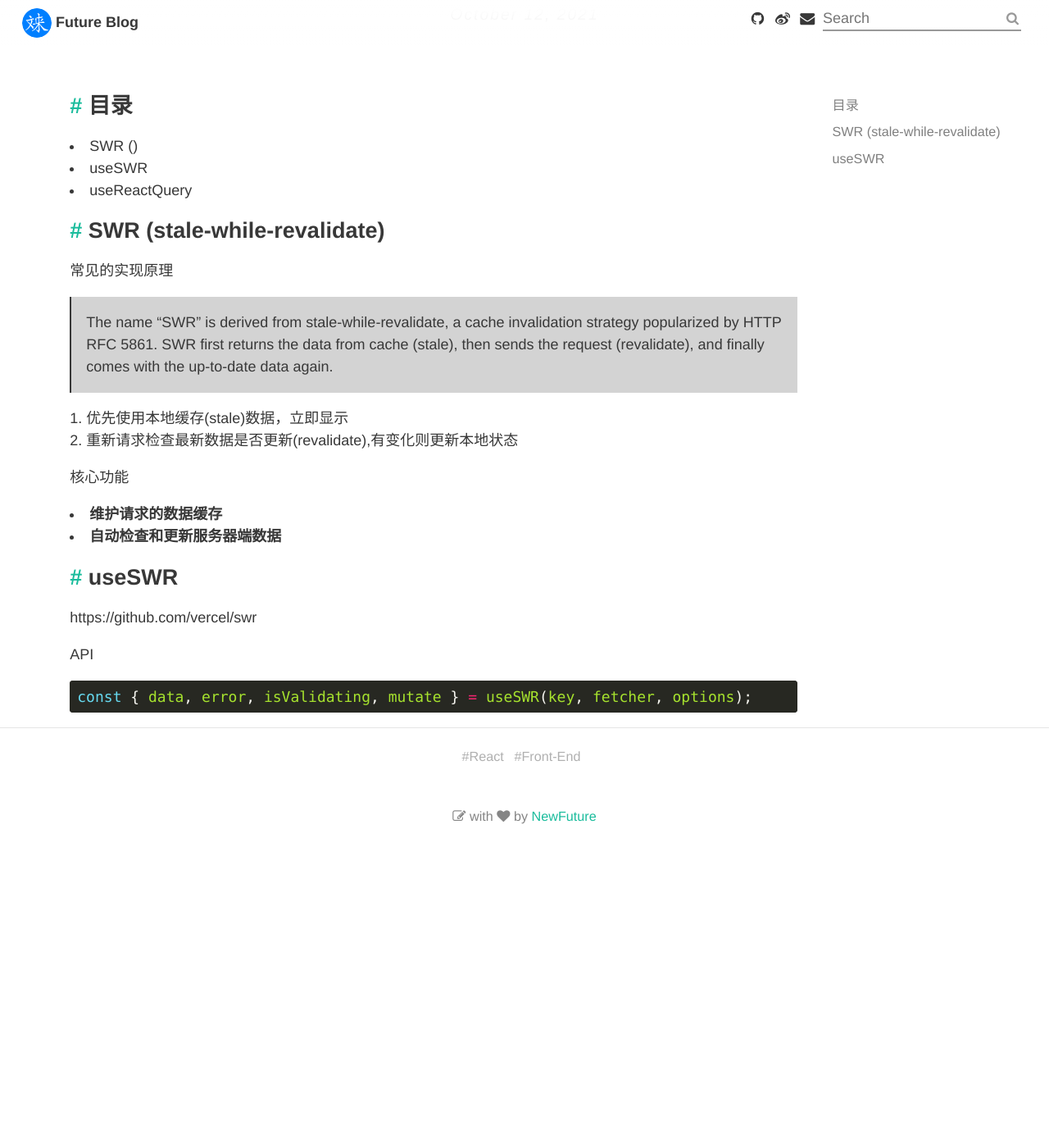
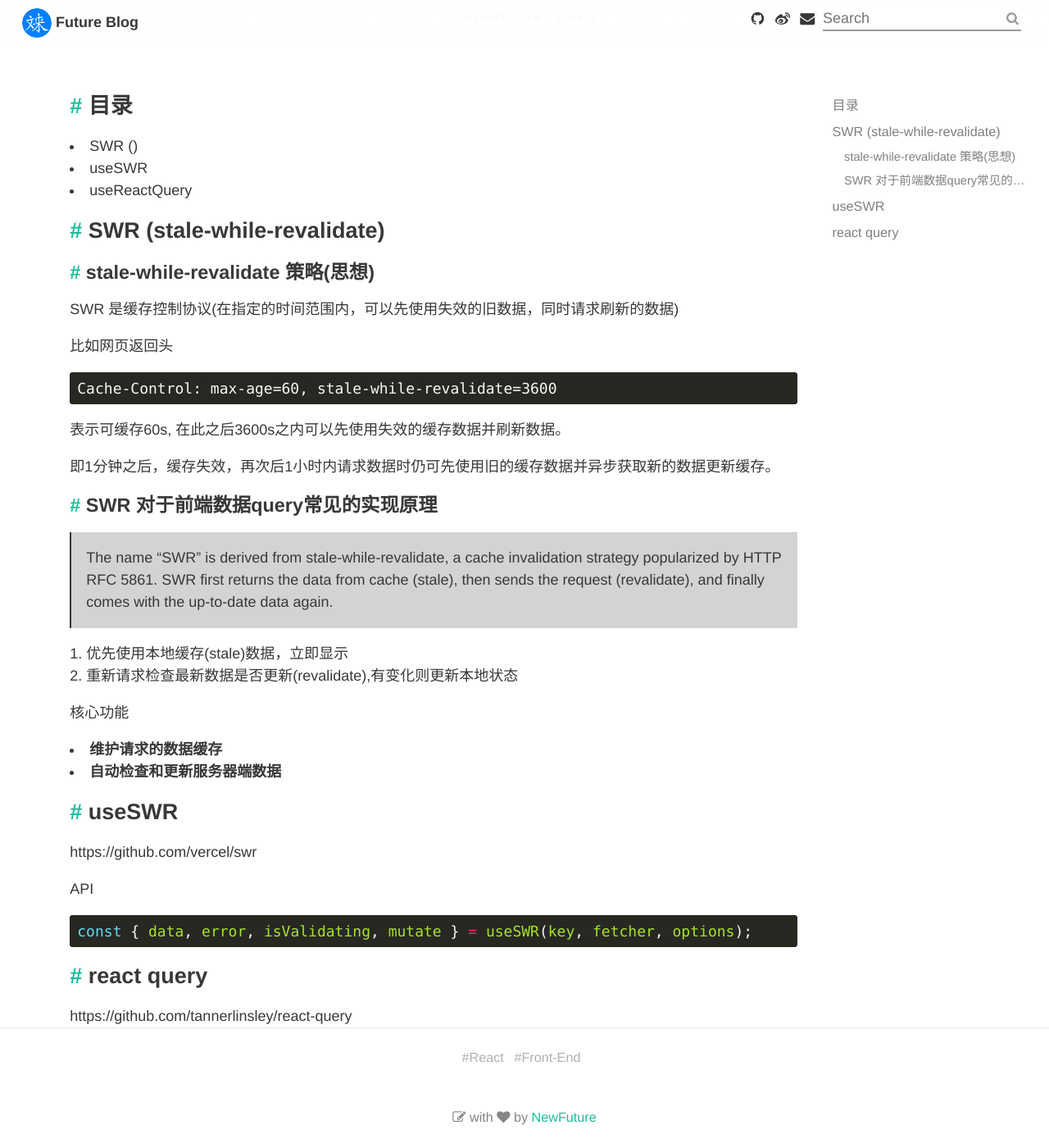
Before and after one commit to NewFuture/blog, a Jekyll site: the page built from _posts/2021-10-12-react-query.md, in a window 1280 px wide and 1400 px high, scrolled down 169 px. Shown: the whole window at 82% size. Built offline with Jekyll 4.4.1, drawn with Linux system fonts in a browser that asks for light colours; before the commit the page ends 1202 px from its top, so only the background shows below that.

Commit message:
Update 2021-10-12-react-query.md

````diff
--- a/_posts/2021-10-12-react-query.md
+++ b/_posts/2021-10-12-react-query.md
@@ -16,10 +16,20 @@ tags:
 
 ## SWR (stale-while-revalidate)
 
+### stale-while-revalidate 策略(思想)
+
+SWR 是缓存控制协议(在指定的时间范围内，可以先使用失效的旧数据，同时请求刷新的数据)
+
+比如网页返回头
+```
+Cache-Control: max-age=60, stale-while-revalidate=3600
+```
+表示可缓存60s, 在此之后3600s之内可以先使用失效的缓存数据并刷新数据。
+
+即1分钟之后，缓存失效，再次后1小时内请求数据时仍可先使用旧的缓存数据并异步获取新的数据更新缓存。
 
 
-
-常见的实现原理
+### SWR 对于前端数据query常见的实现原理
 
 > The name “SWR” is derived from stale-while-revalidate, a cache invalidation strategy popularized by HTTP RFC 5861.
 > SWR first returns the data from cache (stale), then sends the request (revalidate), and finally comes with the up-to-date data again.
@@ -40,3 +50,8 @@ API
 ```js
 const { data, error, isValidating, mutate } = useSWR(key, fetcher, options);
 ```
+
+
+## react query
+
+https://github.com/tannerlinsley/react-query
````
